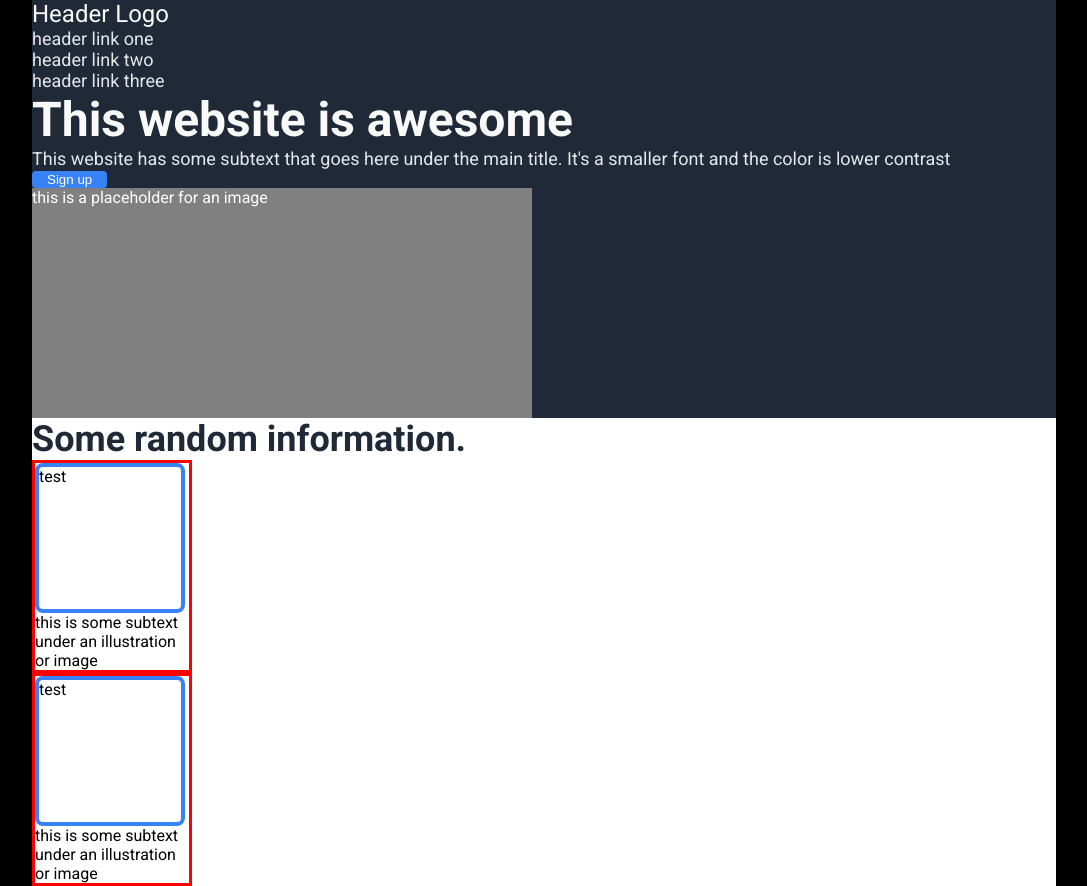
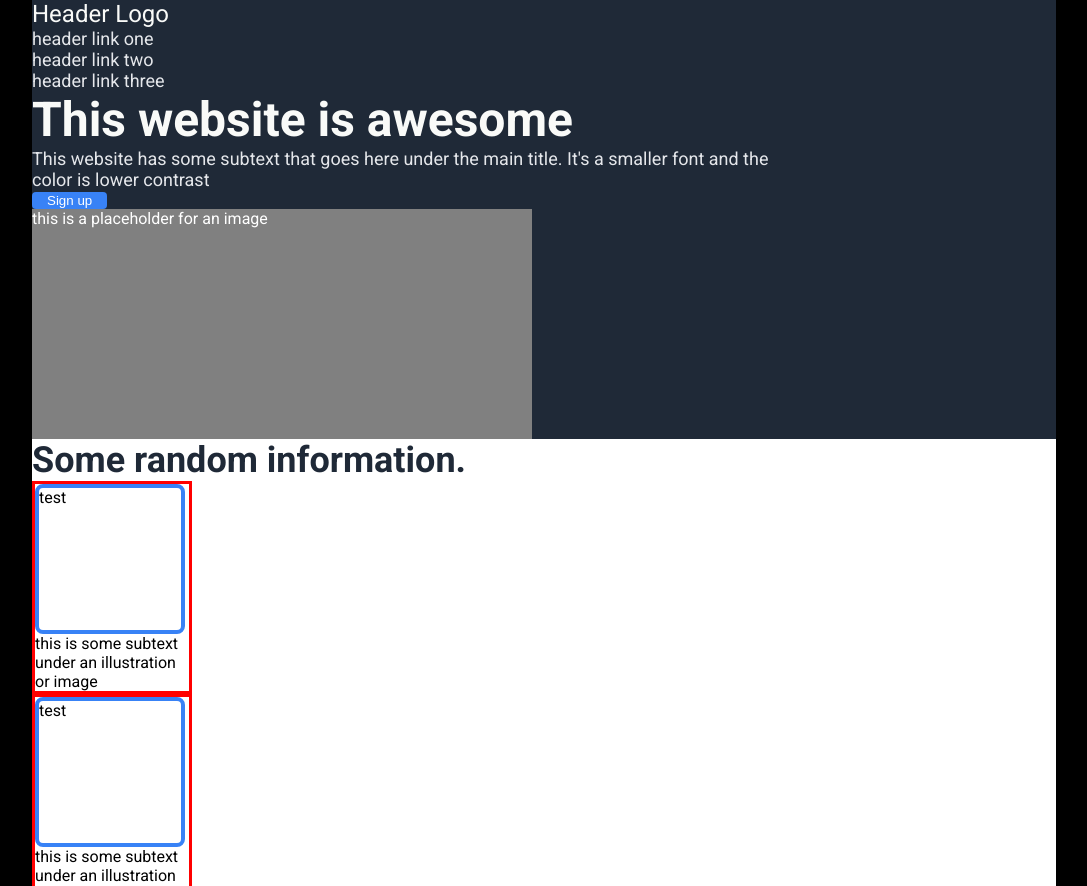
Before and after one commit to LapoCipriani/landing-page, a plain HTML site: page index.html in a window 1280 px wide. Shown: the top 886 px of the page, without its empty margins (96-1183 px from the left). Drawn offline with Linux system fonts and the light colour scheme.

Commit message:
Add style to sections

```diff
--- a/style.css
+++ b/style.css
@@ -110,7 +110,7 @@ button {
     border: 1px solid white;
 }
 
-.rectangle {
+.rectangle, .header, .first {
     height: auto;
     width: 75%;
 }
```
